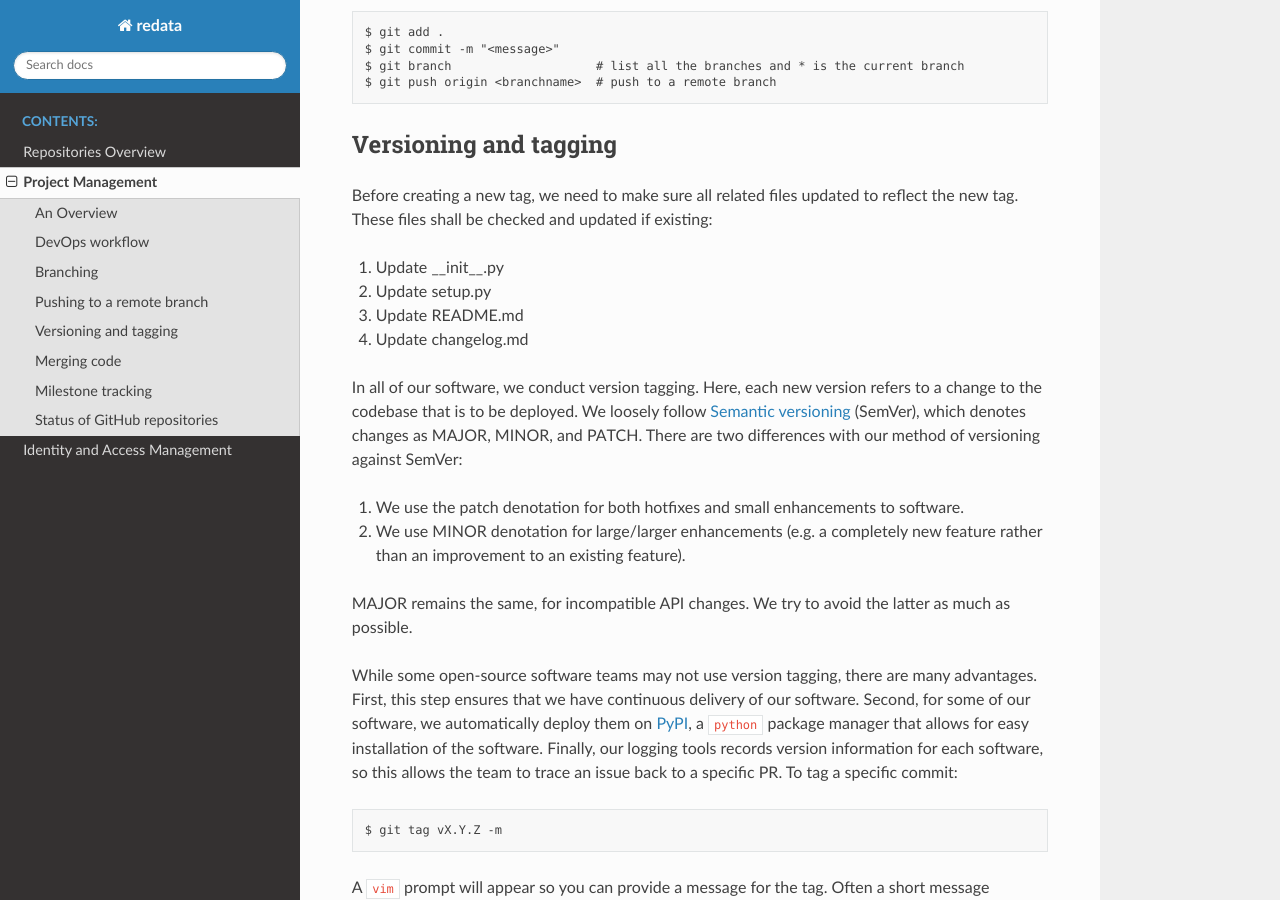
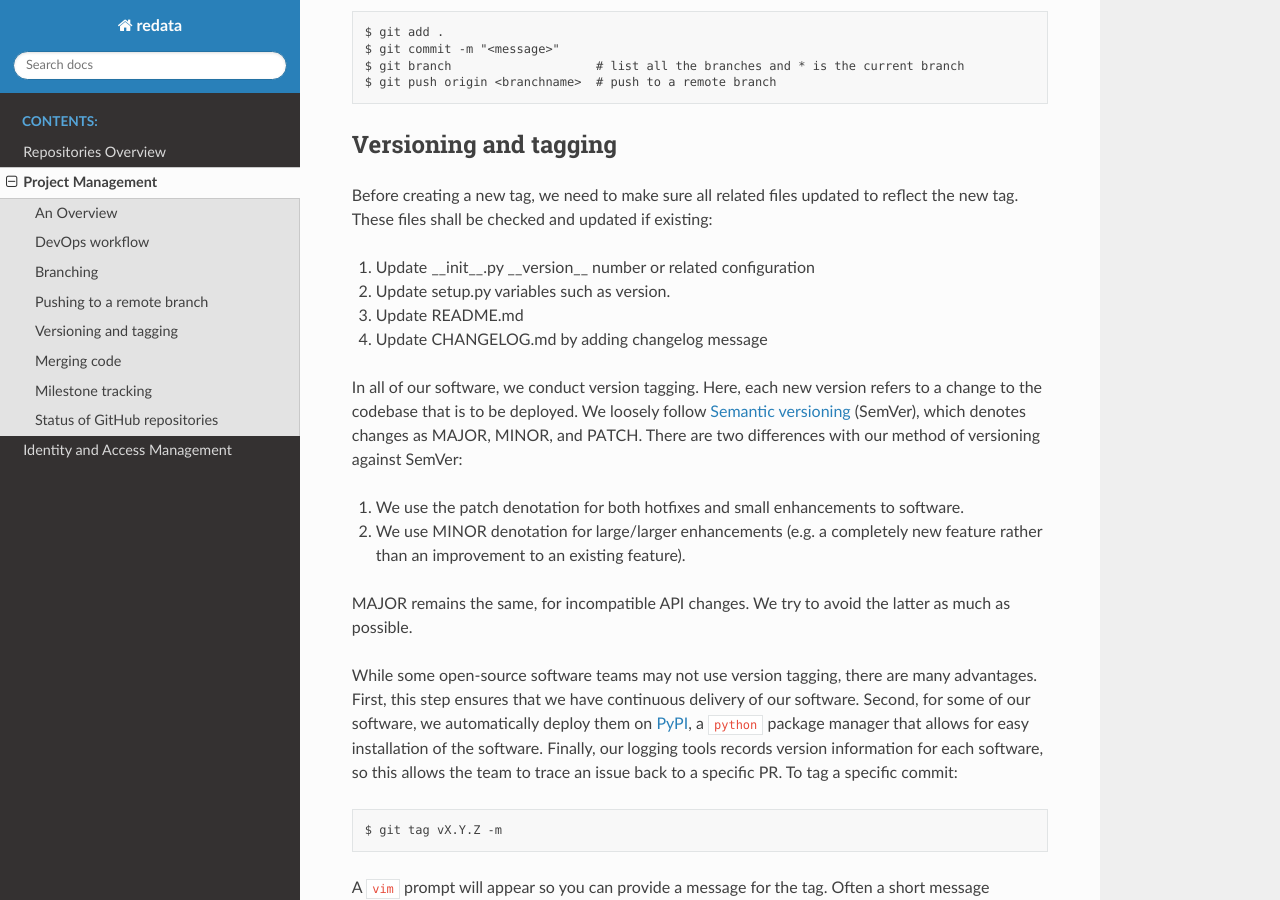
Before and after one commit to UAL-RE/redata-docs, a Sphinx documentation site: the page built from source/project-management.rst, in a window 1280 px wide and 900 px high, scrolled down 1946 px. Built offline with Sphinx 7.4.7 and the Read the Docs theme 2.0.0, drawn with Linux system fonts in a browser that asks for light colours.

Commit message:
updated project_management.rst based on comment

```diff
--- a/source/project-management.rst
+++ b/source/project-management.rst
@@ -82,7 +82,7 @@ model and now use a GitHub flow workflow where all changes are merged into
 the ``main``/``master`` branch after review and testing.
 
 Pushing to a remote branch
-------------------------
+--------------------------
 After updating files, we can push the changes to remote branch. It is important to push to a branch (not ``main``) so that a team member can review the changes over a pull request.
 use the following ``git`` commands:
 
@@ -98,10 +98,10 @@ Versioning and tagging
 Before creating a new tag, we need to make sure all related files updated to reflect the new tag.
 These files shall be checked and updated if existing:
 
-1. Update __init__.py
-2. Update setup.py
+1. Update __init__.py __version__ number or related configuration
+2. Update setup.py variables such as version.
 3. Update README.md
-4. Update changelog.md
+4. Update CHANGELOG.md by adding changelog message
 
 In all of our software, we conduct version tagging.
 Here, each new version refers to a change to the codebase that is to
```
